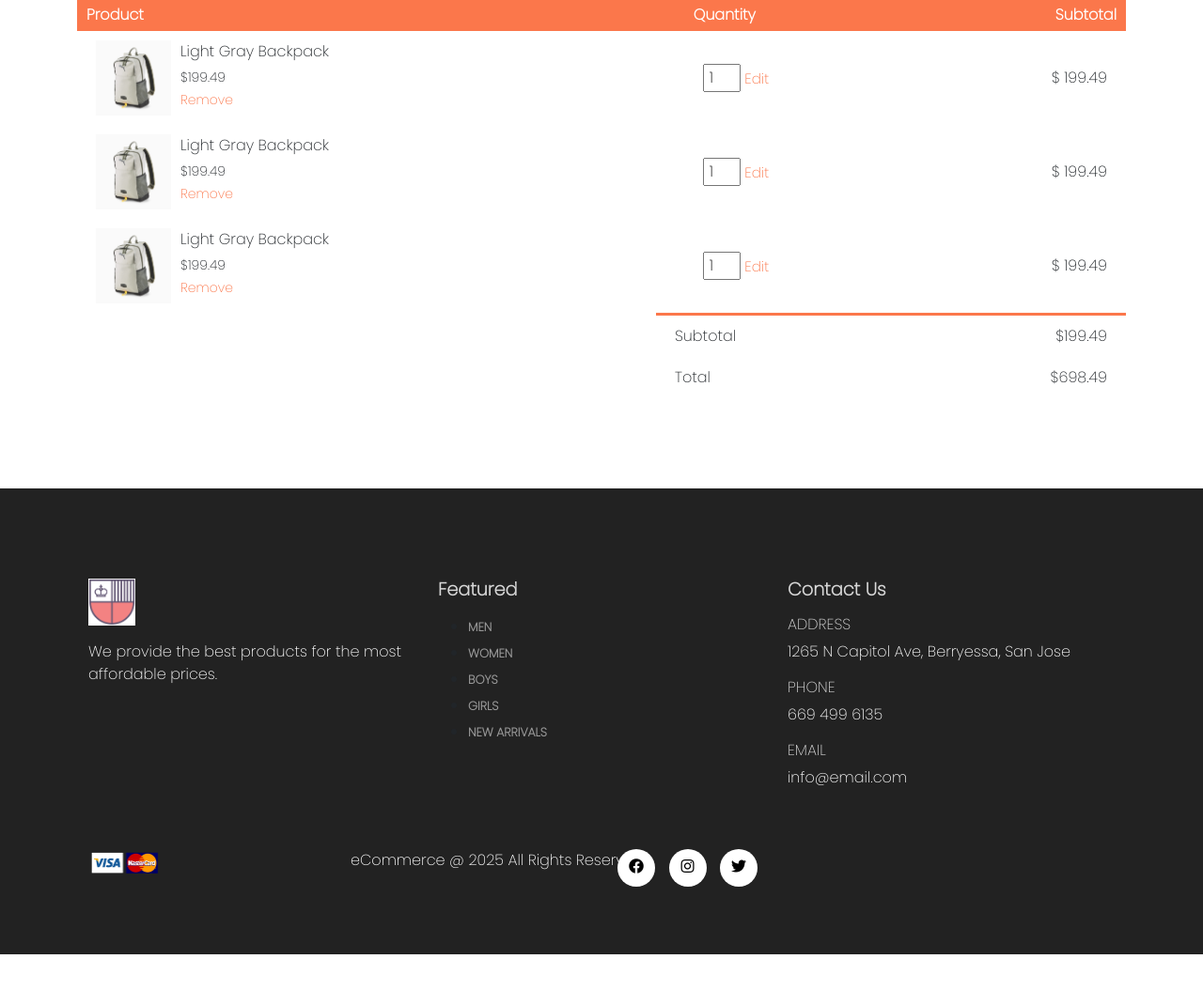
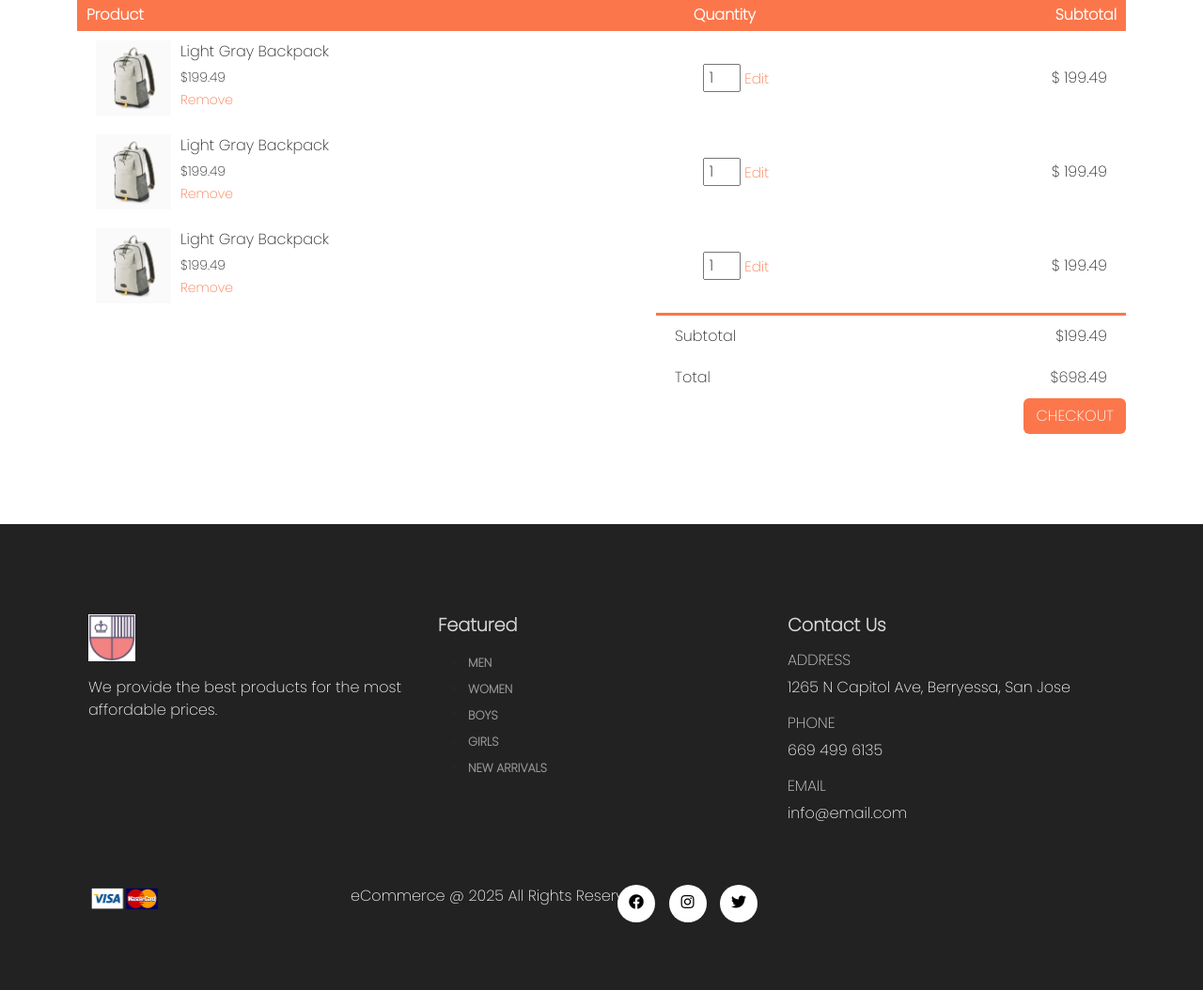
Before and after one commit to leoAshu/eCommerce-website, a PHP site: page /cart.html in a window 1280 px wide. Shown: the part 247-1301 px from the top of the page at 94% size. Before the commit the page ends 1263 px from the top, so only its background shows below. Run offline with PHP 8.4, Linux system fonts and the light colour scheme.

Commit message:
adds checkout button to cart page

```diff
--- a/assets/css/style.css
+++ b/assets/css/style.css
@@ -419,3 +419,13 @@ td:last-child {
 th:last-child {
     text-align: right;
 }
+
+.checkout-container {
+    display: flex;
+    justify-content: flex-end;
+}
+
+.checkout-btn {
+    background-color: #FB774B;
+    color: #FFF;
+}
--- a/cart.html
+++ b/cart.html
@@ -157,6 +157,11 @@
                 </tr>
             </table>
         </div>
+
+        <div class="checkout-container">
+            <button class="btn checkout-btn">Checkout</button>
+        </div>
+
     </section>
 
 
```
